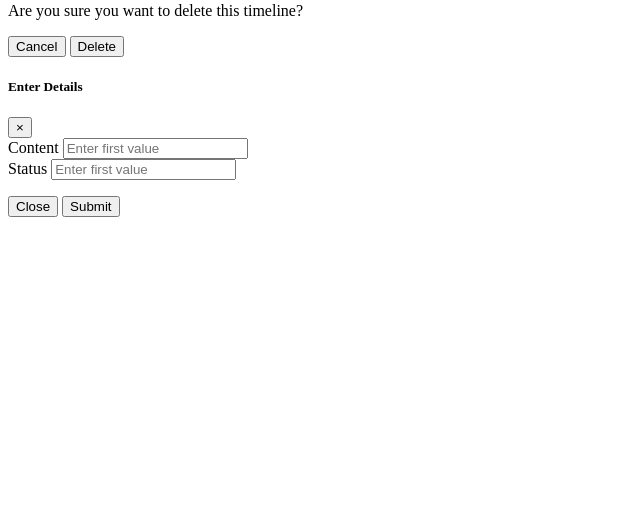
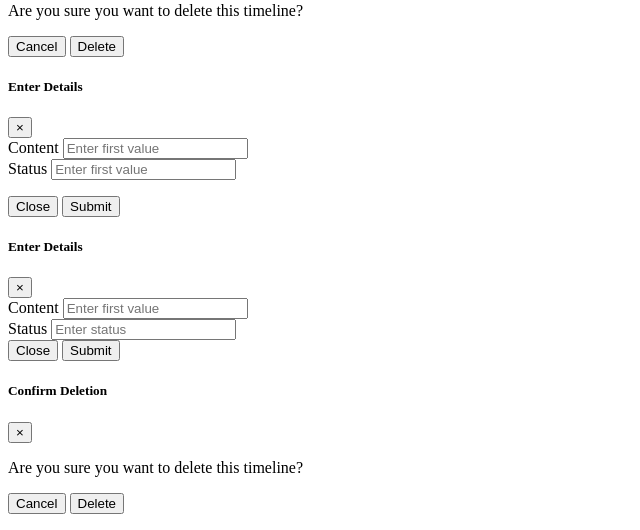
Before and after one commit to VannyCon/Coffee_Management_System, a PHP site: page /new_project/view/components/timelineModals.php in a window 1280 px wide. Shown: the part 387-917 px from the top of the page, without its empty margins (0-640 px from the left). Before the commit the page ends 604 px from the top, so only its background shows below. Run offline with PHP 8.4, Linux system fonts and the light colour scheme.

Commit message:
second commit

```diff
--- a/view/components/timelineModals.php
+++ b/view/components/timelineModals.php
@@ -121,3 +121,60 @@
         </div>
     </div>
  <!-- Create Content Modal -->
+
+<!-- Edit Content Modal -->
+<div class="modal fade" id="editContentModal" tabindex="-1" aria-labelledby="editContentModalLabel" aria-hidden="true">
+    <div class="modal-dialog">
+        <div class="modal-content">
+            <div class="modal-header">
+                <h5 class="modal-title" id="editContentModalLabel">Enter Details</h5>
+                <button type="button" class="close" data-dismiss="modal" aria-label="Close">
+                    <span aria-hidden="true">&times;</span>
+                </button>
+            </div>
+            <div class="modal-body">
+                <form method="POST" action="">
+                    <div class="form-group">
+                        <label for="content">Content</label>
+                        <input type="text" class="form-control" id="edit_content" name="content" placeholder="Enter first value">
+                    </div>
+                    <div class="form-group">
+                        <label for="status">Status</label>
+                        <input type="text" class="form-control" id="edit_status" name="status" placeholder="Enter status">
+                    </div>
+                    <!-- Use hidden field for contentID -->
+                    <input type="hidden" name="contentID" id="edit_id"> <!-- Correct hidden field ID -->
+                    <input type="hidden" name="action" value="editContent">
+                    <div class="modal-footer">
+                        <button type="button" class="btn btn-secondary" data-dismiss="modal">Close</button>
+                        <button type="submit" class="btn btn-primary">Submit</button>
+                    </div>
+                </form>
+            </div>
+        </div>
+    </div>
+</div>
+<!-- Delete Timeline Modal -->
+<div class="modal fade" id="deleteContentModal" tabindex="-1" aria-labelledby="deleteContentModalLabel" aria-hidden="true">
+    <div class="modal-dialog">
+        <div class="modal-content">
+            <div class="modal-header">
+                <h5 class="modal-title" id="deleteContentModalLabel">Confirm Deletion</h5>
+                <button type="button" class="close" data-dismiss="modal" aria-label="Close">
+                    <span aria-hidden="true">&times;</span>
+                </button>
+            </div>
+            <div class="modal-body">
+                <p>Are you sure you want to delete this timeline?</p>
+                <form method="POST" action="">
+                    <input type="hidden" id="delete_content_id" name="contentID">
+                    <input type="hidden" name="action" value="deleteContent">
+                    <div class="modal-footer">
+                        <button type="button" class="btn btn-secondary" data-dismiss="modal">Cancel</button>
+                        <button type="submit" class="btn btn-danger">Delete</button>
+                    </div>
+                </form>
+            </div>
+        </div>
+    </div>
+</div>
```
Also changed, not shown: controller/ContentController.php (+18 -0 lines), services/ContentService.php (deleted, +0 -44 lines), services/TimelineService.php (+81 -35 lines), view/components/footer.php (+10 -0 lines), view/pages/Timeline/index.php (+12 -4 lines).
